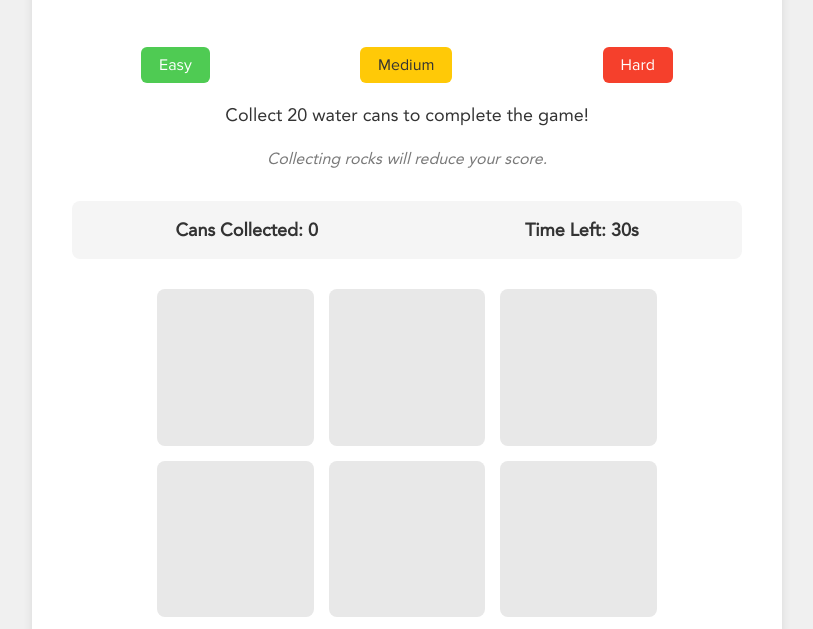
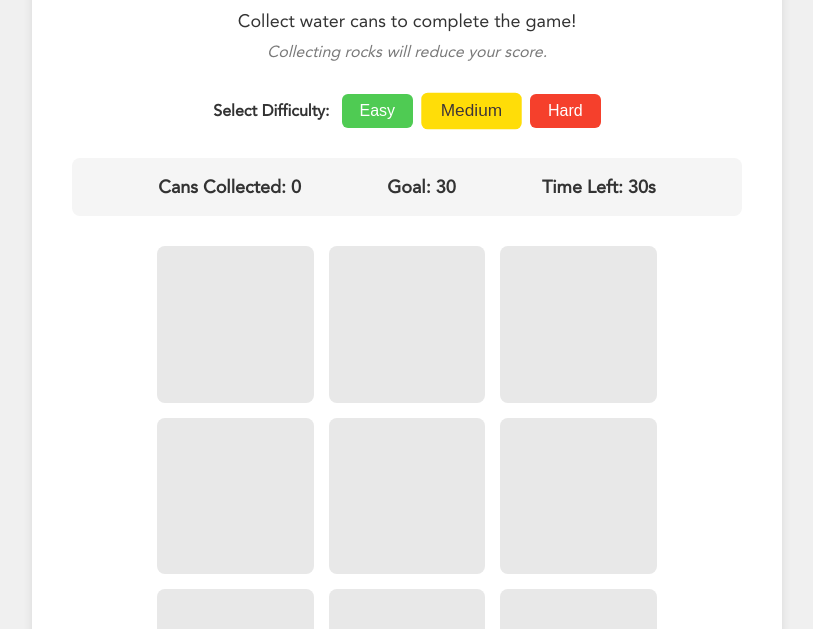
Before and after one commit to andrew-kl/06-water-quest-cw-full, a plain HTML site: page index.html in a window 1280 px wide. Shown: the part 120-749 px from the top of the page, without its empty margins (233-1046 px from the left). Drawn offline with Linux system fonts and the light colour scheme.

Commit message:
Reorganize UI elements

```diff
--- a/index.html
+++ b/index.html
@@ -9,15 +9,17 @@
 <body>
   <div class="container">
     <h1>Water Quest</h1>
+    <p class="game-instructions">Collect water cans to complete the game!</p>
+    <p class="game-rock-hint"><i>Collecting rocks will reduce your score.</i></p>
     <div class="difficulty-selection">
+      <p>Select Difficulty:</p>
       <button class="difficulty-btn" data-difficulty="easy">Easy</button>
       <button class="difficulty-btn" data-difficulty="medium">Medium</button>
       <button class="difficulty-btn" data-difficulty="hard">Hard</button>
     </div>
-    <p class="game-instructions">Collect 20 water cans to complete the game!</p>
-    <p class="game-rock-hint"><i>Collecting rocks will reduce your score.</i></p>
     <div class="stats">
       <p>Cans Collected: <span id="current-cans">0</span></p>
+      <p>Goal: <span id="goal">30</span></p>
       <p>Time Left: <span id="timer">30</span>s</p>
     </div>
     <div id="achievements" class="achievement"></div>
--- a/script.js
+++ b/script.js
@@ -35,12 +35,6 @@ function createGrid() {
 
 // Ensure the grid is created when the page loads
 createGrid();
-
-// Update game instructions based on GOAL_CANS value
-function updateInstructions() {
-  document.querySelector('.game-instructions').textContent = `Collect ${GOAL_CANS} water cans to complete the game!`;
-}
-updateInstructions();
 
 // Difficulty selection logic (AI-generated)
 const difficultyButtons = document.querySelectorAll('.difficulty-btn');
--- a/style.css
+++ b/style.css
@@ -44,7 +44,13 @@ body {
   display: flex;
   justify-content: center;
   gap: 12px;
-  margin-bottom: 18px;
+  margin: 30px 0 30px 0;
+}
+
+.difficulty-selection p {
+  font-weight: bold;
+  margin: 0;
+  align-self: center;
 }
 
 .difficulty-btn {
@@ -85,7 +91,7 @@ h1 {
   text-align: center;
   font-size: 30px;
   font-weight: bold;
-  margin-bottom: 20px;
+  margin-bottom: 10px;
   color: #333;
 }
 
@@ -98,18 +104,19 @@ h1 img {
 .game-instructions {
   font-size: 18px;
   text-align: center;
+  margin: 0;
 }
 
 .game-rock-hint {
   font-size: 16px;
-  margin-bottom: 30px;
   text-align: center;
   color: #797979;
+  margin-top: 5px;
 }
 
 .stats {
   display: flex;
-  justify-content: space-around;
+  justify-content: space-evenly;
   margin-bottom: 30px;
   background-color: #f5f5f5;
   padding: 15px 0;
@@ -185,7 +192,7 @@ h1 img {
 }
 
 
-button {
+button[id="start-game"] {
   font-family: 'Proxima Nova', sans-serif;
   background-color: #FFC907;
   color: white;
```
